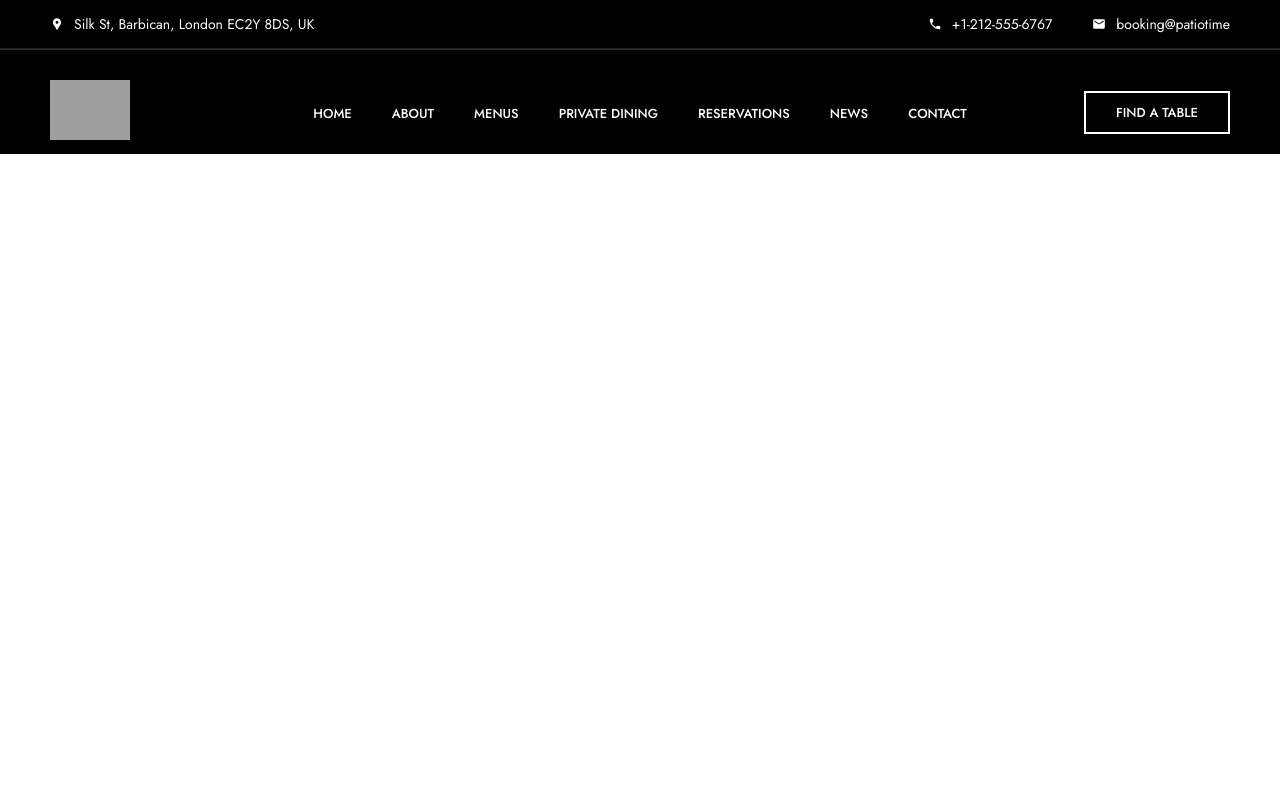
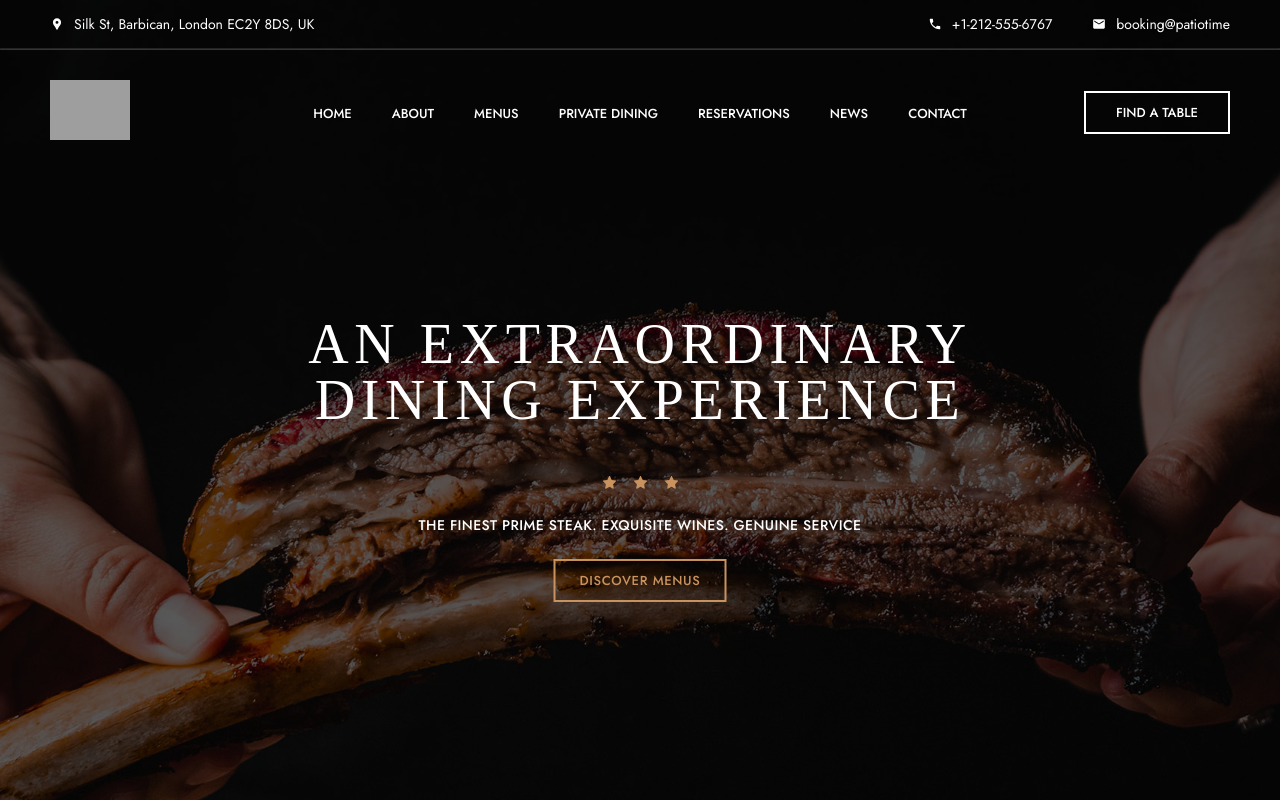
Before and after one commit to dtomicic/patio-time-copy, a Next.js app: page / in a window 1280 px wide. Built offline with nearby package versions, Linux system fonts and the light colour scheme; grey boxes are pictures that could not be loaded.

Commit message:
header done

```diff
--- a/pages/_document.js
+++ b/pages/_document.js
@@ -4,12 +4,6 @@ export default function Document() {
   return (
     <Html>
       <Head>
-        <link rel="preconnect" href="https://fonts.googleapis.com" />
-        <link rel="preconnect" href="https://fonts.gstatic.com" crossOrigin />
-        <link
-          href="https://fonts.googleapis.com/css2?family=Cormorant+Garamond:wght@400;500;600;700&family=Jost:wght@400;500;600;700&display=swap"
-          rel="stylesheet"
-        />
       </Head>
       <body>
         <Main />
--- a/pages/index.js
+++ b/pages/index.js
@@ -1,9 +1,25 @@
 import Navigation from "../components/Navigation";
+import homeStyles from "../styles/Home.module.css";
+import {AiFillStar} from "react-icons/ai";
 
 export default function Home() {
   return (
-      <>
-        <Navigation />
-      </>
+    <>
+      <Navigation />
+      <div className={homeStyles.header}>
+        <div className={homeStyles.headerOverlay} />
+        <div className={homeStyles.headerImage}></div>
+        <div className={homeStyles.headerText}>
+          <h1 className={homeStyles.headerTextMain}>An extraordinary dining experience</h1>
+          <div className={homeStyles.headerStars}>
+            <AiFillStar className={homeStyles.headerStarsItem} />
+            <AiFillStar className={homeStyles.headerStarsItem} />
+            <AiFillStar className={homeStyles.headerStarsItem} />
+          </div>
+          <p className={homeStyles.headerTextSub}>The finest prime steak. Exquisite wines. Genuine service</p>
+          <button className={homeStyles.headerButton}>Discover menus</button>
+        </div>
+      </div>
+    </>
   );
 }
--- /dev/null
+++ b/styles/Home.module.css
@@ -0,0 +1,127 @@
+.header {
+  position: absolute;
+  top: 0;
+  width: 100%;
+  height: 100vh;
+}
+
+.headerOverlay {
+    position: absolute;
+    top: 0;
+    background-color: black;
+    height: 100vh;
+    width: 100%;
+    opacity: 0.65;
+}
+
+.headerImage {
+  background-image: url("../public/images/header.jpg");
+  width: 100%;
+  height: 100vh;
+  background-size: 1440px;
+  background-repeat: no-repeat;
+  background-position-x: center;
+  background-position-y:  center;
+}
+
+.headerText {
+  position: absolute;
+  top: 55%;
+  left: 50%;
+  transform: translate(-50%, -50%);
+  color: white;
+  text-align: center;
+  display: flex;
+  flex-direction: column;
+  align-items: center;
+}
+
+.headerTextMain {
+  font-size: 32px;
+  font-family: "Comorant Garamond", serif;
+  font-weight: 300;
+  text-transform: uppercase;
+  letter-spacing: 3.2px;
+  line-height: 32px;
+}
+
+.headerStars {
+  display: flex;
+  gap: 15px;
+  justify-content: center;
+  color: #c8935f;
+  margin-top: 10px;
+  margin-bottom: 10px;
+}
+
+.headerTextSub {
+  font-family: "Jost";
+  font-size: 14px;
+  text-transform: uppercase;
+  font-weight: 500;
+  letter-spacing: 0.4px;
+}
+
+.headerButton {
+  background-color: transparent;
+  border: 2px solid #c8935f;
+  color: #c8935f;
+  font-family: "Jost";
+  font-size: 13px;
+  font-weight: 500;
+  width: 50%;
+  margin-top: 10px;
+  text-transform: uppercase;
+  padding: 10px 15px;
+  letter-spacing: 0.65px;
+  transition: 0.3s ease-in-out;
+}
+
+.headerButton:hover {
+  background-color: #c8935f;
+  color: white;
+  cursor: pointer;
+}
+
+@media screen and (min-width: 768px) {
+    .headerText {
+        width: 90%;
+        max-width: 691px;
+    }
+
+    .headerTextMain {
+        font-size: 56px;
+        letter-spacing: 5.6px;
+        line-height: 56px;
+    }
+
+    .headerButton {
+        width: 25%;
+    }
+}
+
+@media screen and (min-width: 1440px) {
+    .headerImage {
+        background-size: cover;
+    }
+
+    .headerText {
+        width: 80%;
+        max-width: 1152px;
+    }
+
+    .headerTextMain {
+        font-size: 72px;
+        letter-spacing: 7.2px;
+        line-height: 72px;
+    }
+
+    .headerTextSub {
+        font-size: 18px;
+        line-height: 29.88px;
+    }
+
+    .headerButton {
+        width: 15%;
+    }
+}
--- a/styles/Navigation.module.css
+++ b/styles/Navigation.module.css
@@ -1,7 +1,8 @@
 .navigation {
-    background-color: black;
     width: 100%;
     position: sticky;
+    background-color: transparent;
+    z-index: 99999;
 }
 
 /* Mobile nav */
@@ -151,7 +152,7 @@
     .desktopNav {
         display: flex;
         flex-direction: column;
-        background-color: black;
+        background-color: transparent;
         width: 100%;
     }
 
--- a/styles/globals.css
+++ b/styles/globals.css
@@ -1,3 +1,5 @@
+@import url('https://fonts.googleapis.com/css2?family=Cormorant+Garamond:wght@300;400;500;600;700&family=Jost:wght@400;500;600;700&display=swap');
+
 html,
 body {
   padding: 0;
```
